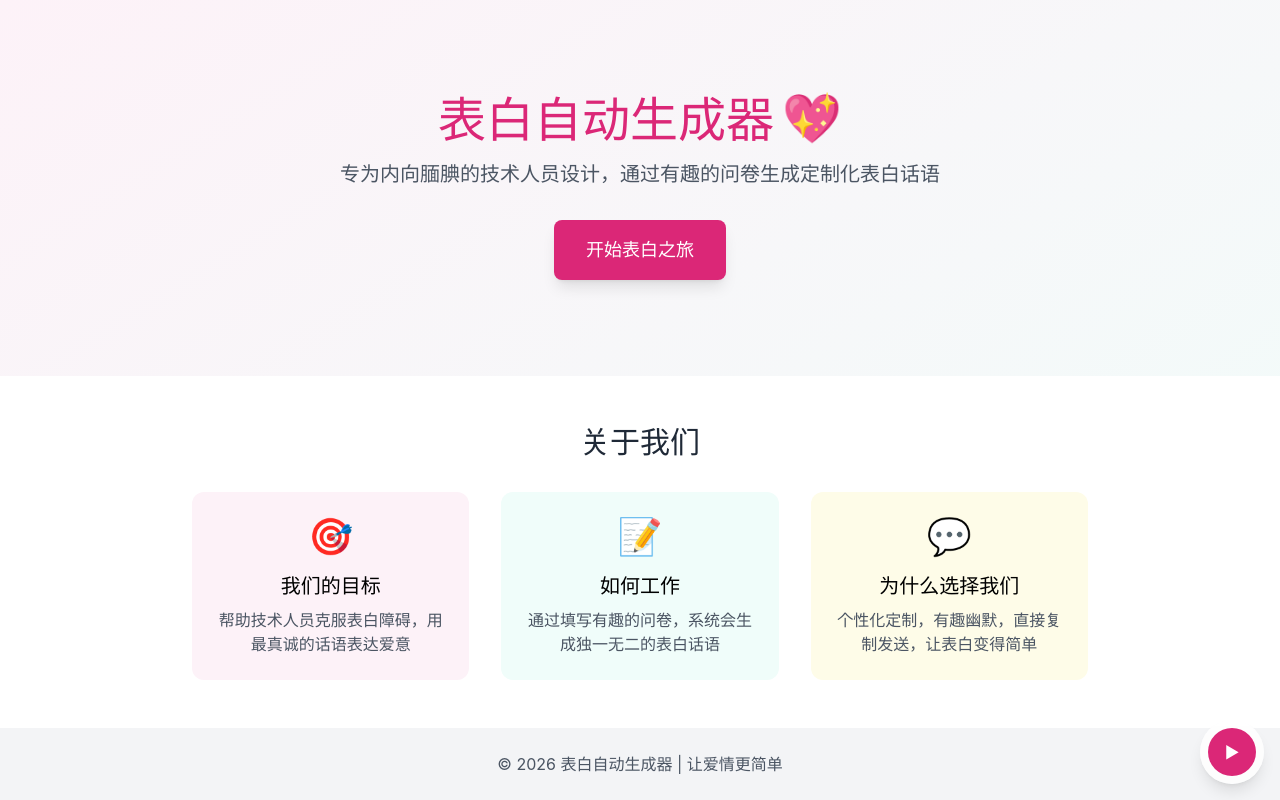
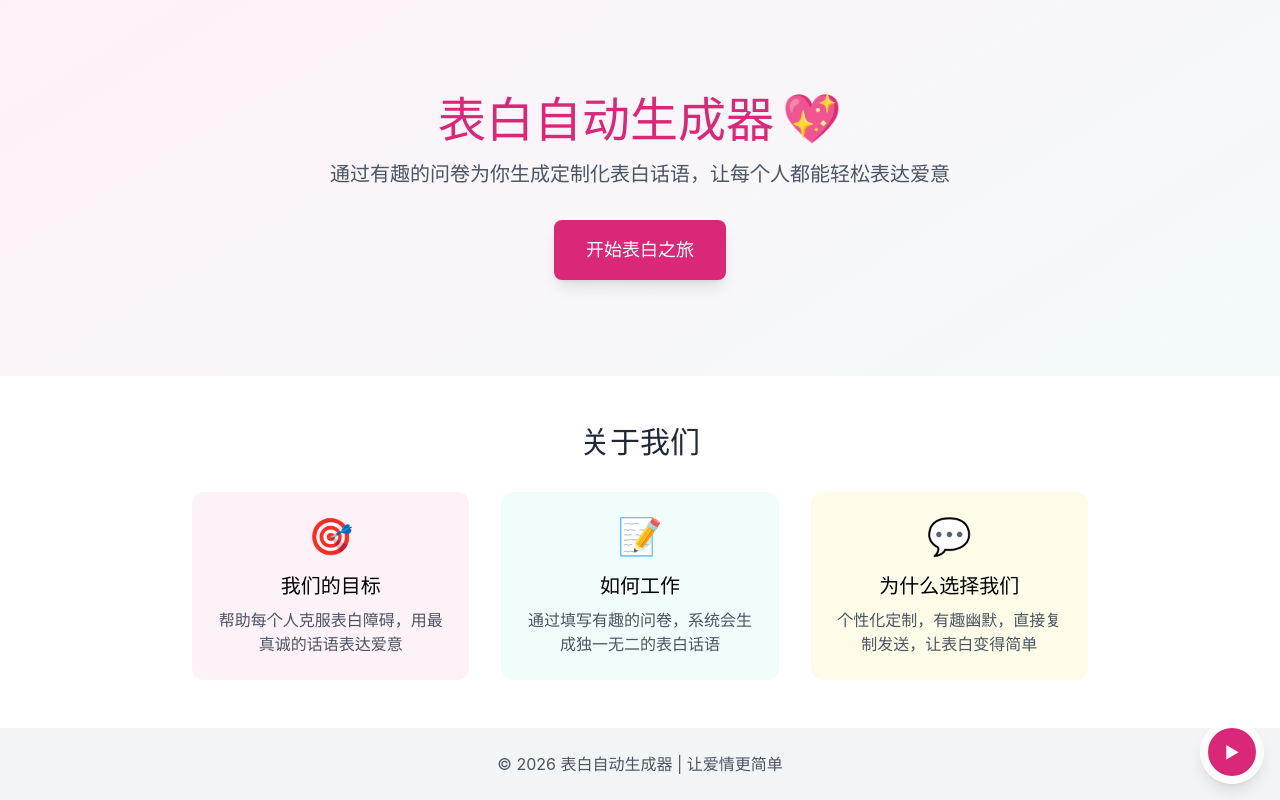
Before and after one commit to long-safe-accont-4567-uvwxyz-9876/666, a React (Vite) app: page / in a window 1280 px wide. Built offline with nearby package versions, Linux system fonts and the light colour scheme.

Commit message:
feat: 表白小程序项目构思
Co-authored-by: traeagent <traeagent@users.noreply.github.com>

```diff
--- a/src/pages/Home.tsx
+++ b/src/pages/Home.tsx
@@ -18,7 +18,7 @@ export default function Home() {
             <span className="inline-block animate-bounce ml-2">💖</span>
           </h1>
           <p className="text-xl text-gray-600 mb-8">
-            专为内向腼腆的技术人员设计，通过有趣的问卷生成定制化表白话语
+            通过有趣的问卷为你生成定制化表白话语，让每个人都能轻松表达爱意
           </p>
           <button
             onClick={handleStart}
@@ -37,7 +37,7 @@ export default function Home() {
             <div className="bg-pink-50 p-6 rounded-xl text-center">
               <div className="text-4xl mb-4">🎯</div>
               <h3 className="text-xl font-semibold mb-2">我们的目标</h3>
-              <p className="text-gray-600">帮助技术人员克服表白障碍，用最真诚的话语表达爱意</p>
+              <p className="text-gray-600">帮助每个人克服表白障碍，用最真诚的话语表达爱意</p>
             </div>
             <div className="bg-teal-50 p-6 rounded-xl text-center">
               <div className="text-4xl mb-4">📝</div>
--- a/src/pages/Questionnaire.tsx
+++ b/src/pages/Questionnaire.tsx
@@ -330,7 +330,7 @@ const Questionnaire: React.FC = () => {
               <div>
                 <label className="block text-sm font-medium text-gray-700 mb-1">兴趣爱好（可多选）</label>
                 <div className="grid grid-cols-2 gap-2">
-                  {['编程', '游戏', '音乐', '运动', '阅读', '旅行', '美食', '电影', '摄影', '绘画', '写作', '手工'].map(hobby => (
+                  {['游戏', '音乐', '运动', '阅读', '旅行', '美食', '电影', '摄影', '绘画', '写作', '手工', '购物', '健身', '瑜伽', '园艺', '烹饪'].map(hobby => (
                     <label key={hobby} className="flex items-center">
                       <input
                         type="checkbox"
@@ -438,7 +438,7 @@ const Questionnaire: React.FC = () => {
               <div>
                 <label className="block text-sm font-medium text-gray-700 mb-1">伴侣兴趣（可多选）</label>
                 <div className="grid grid-cols-2 gap-2">
-                  {['编程', '游戏', '音乐', '运动', '阅读', '旅行', '美食', '电影'].map(interest => (
+                  {['游戏', '音乐', '运动', '阅读', '旅行', '美食', '电影', '摄影', '绘画', '写作', '健身', '烹饪'].map(interest => (
                     <label key={interest} className="flex items-center">
                       <input
                         type="checkbox"
```
